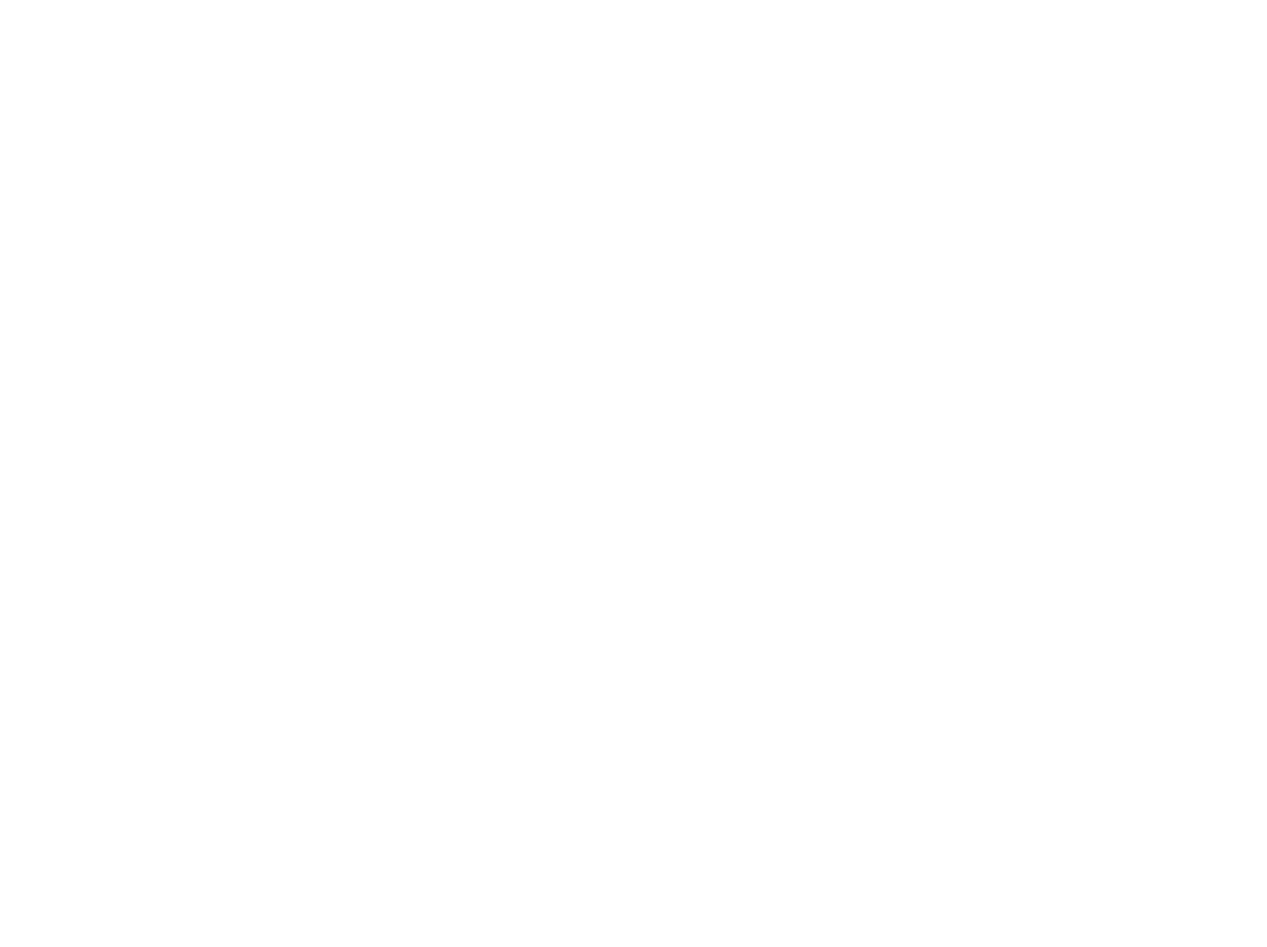
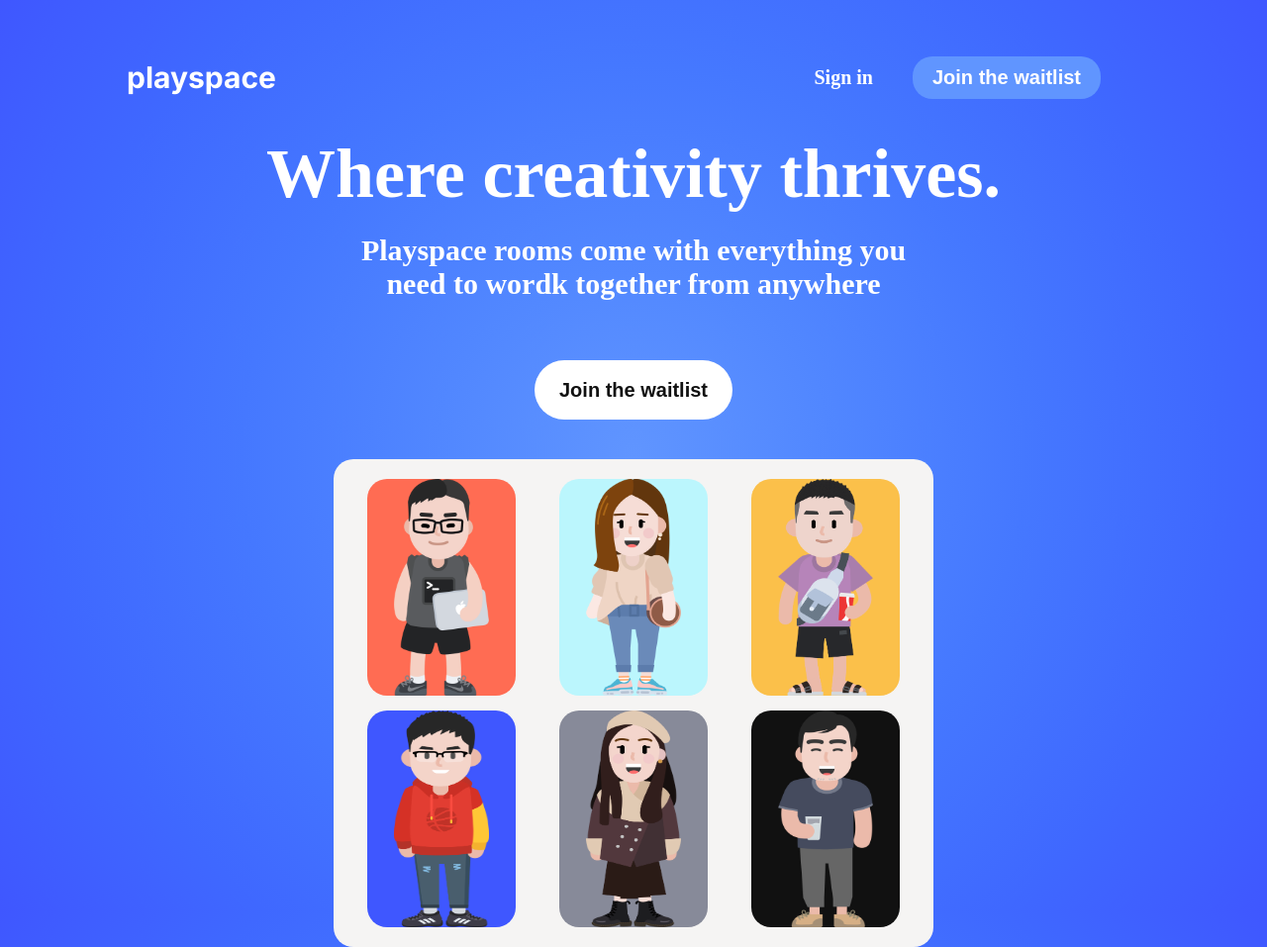
Before and after one commit to nescalan/css-grid-layout, a plain HTML site: page index.html in a window 1280 px wide. Shown: the whole page at 99% size. Before the commit the page ends 800 px from the top, so only its background shows below. Drawn offline with Linux system fonts and the light colour scheme.

Commit message:
Proyecto finalizado

```diff
--- a/css/style.css
+++ b/css/style.css
@@ -1,69 +1,152 @@
-@import url("https://fonts.googleapis.com/css2?family=Lato&display=swap");
-.wrapper {
-  display: grid;
-  grid-template-columns: repeat(3, 1fr);
-  grid-gap: 5px;
-  font-family: "Lato", sans-serif;
-  width: 550px;
+* {
+  box-sizing: border-box;
+  margin: 0;
+  padding: 0;
+}
+:root {
+  --black: #111;
+  --blue: #3f57ff;
+  --red: #ff6c53;
+  --white: #fff;
+  --yellow: #fbc04a;
 }
 
+html {
+  font-size: 62.5%;
+}
+body {
+  font-size: 1.6rem;
+  background-image: radial-gradient(
+    circle,
+    #6095ff,
+    #5187ff,
+    #4578ff,
+    #3f68ff,
+    #3f57ff
+  );
+}
+.wrapper {
+  margin: 60px auto;
+  width: 80%;
+  height: 100vh;
+}
+/* ----- Header ----- */
+header {
+  display: flex;
+  align-items: center;
+}
+header p {
+  float: left;
+  color: var(--white);
+  font-family: "Inter", sans-serif;
+  font-weight: 700;
+  font-size: 3rem;
+}
+header .menu {
+  width: 100%;
+  height: 0px;
+  display: flex;
+  justify-content: flex-end;
+  align-items: center;
+}
+header .menu .menu-item {
+  padding-right: 40px;
+  color: var(--white);
+  font-size: 2rem;
+  font-weight: 700;
+  list-style-type: none;
+}
+.button {
+  padding: 10px 20px;
+  color: var(--white);
+  font-size: 2rem;
+  font-weight: 700;
+  border: none;
+  border-radius: 20px;
+  background: #6095ff;
+}
+/* ----- Fin Header ----- */
+
+/* ----- Main ----- */
+main .hero {
+  margin: 40px 0;
+  text-align: center;
+}
+main .hero h1 {
+  margin-bottom: 20px;
+  color: var(--white);
+  font-weight: 700;
+  font-size: 7rem;
+}
+main .hero p {
+  margin-bottom: 60px;
+  color: var(--white);
+  font-weight: 700;
+  font-size: 3rem;
+}
+.button-primary {
+  width: 200px;
+  height: 60px;
+  padding: 10px 20px;
+  color: var(--black);
+  font-weight: 700;
+  font-size: 2rem;
+  border: none;
+  border-radius: 35px;
+  background: #fff;
+}
 .container {
-  background: turquoise;
-  width: 180px;
-  height: 180px;
+  margin: 0 auto;
+  padding: 20px;
+  width: 606px;
+  height: 493px;
+  display: grid;
+  grid-gap: 15px;
+  grid-template-columns: repeat(3, 1fr);
+  justify-items: center;
+  border-radius: 20px;
+  background: #f5f4f3;
 }
-
-.element, .element9, .element8, .element7, .element6, .element5, .element4, .element3, .element2, .element1 {
-  width: 60px;
-  height: 60px;
+.item-1 {
+  width: 150px;
+  height: 219px;
   text-align: center;
-  padding-top: 10px;
-  box-sizing: border-box;
+  border-radius: 20px;
+  background: var(--red);
 }
-
-.element1 {
-  background: papayawhip;
-  margin: 0;
+.item-2 {
+  width: 150px;
+  height: 219px;
+  text-align: center;
+  border-radius: 20px;
+  background: #bbf6fd;
 }
-
-.element2 {
-  background: papayawhip;
-  margin: 60px 0;
+.item-3 {
+  width: 150px;
+  height: 219px;
+  text-align: center;
+  border-radius: 20px;
+  background: var(--yellow);
 }
-
-.element3 {
-  background: papayawhip;
-  margin: 120px;
+.item-4 {
+  width: 150px;
+  height: 219px;
+  text-align: center;
+  border-radius: 20px;
+  background: var(--blue);
 }
-
-.element4 {
-  background: pink;
-  margin: 0 auto;
+.item-5 {
+  width: 150px;
+  height: 219px;
+  text-align: center;
+  border-radius: 20px;
+  background: #878a99;
 }
-
-.element5 {
-  background: pink;
-  margin: 60px auto;
+.item-6 {
+  width: 150px;
+  height: 219px;
+  text-align: center;
+  border-radius: 20px;
+  background: var(--black);
 }
-
-.element6 {
-  background: pink;
-  margin: 120px auto;
-}
-
-.element7 {
-  background: lightcyan;
-  margin: 0 0 0 auto;
-}
-
-.element8 {
-  background: lightcyan;
-  margin: 60px 0 0 auto;
-}
-
-.element9 {
-  background: lightcyan;
-  margin: 120px 0 0 auto;
-}
-
-/*# sourceMappingURL=style.css.map */
+/* ----- Fin Main ----- */
--- a/index.html
+++ b/index.html
@@ -5,7 +5,90 @@
     <meta http-equiv="X-UA-Compatible" content="IE=edge" />
     <meta name="viewport" content="width=device-width, initial-scale=1.0" />
     <title>Document</title>
+    <link rel="preconnect" href="https://fonts.gstatic.com" />
+    <link
+      href="https://fonts.googleapis.com/css2?family=Inter:wght@300;400;700&display=swap"
+      rel="stylesheet"
+    />
     <link rel="stylesheet" href="./css/style.css" />
   </head>
-  <body></body>
+  <body>
+    <div class="wrapper">
+      <header>
+        <p>playspace</p>
+        <ul class="menu">
+          <li class="menu-item">Sign in</li>
+          <li class="menu-item">
+            <input class="button" type="button" value="Join the waitlist" />
+          </li>
+        </ul>
+      </header>
+      <main>
+        <section class="hero">
+          <h1>Where creativity thrives.</h1>
+          <p>
+            Playspace rooms come with everything you <br />
+            need to wordk together from anywhere
+          </p>
+          <button class="button-primary">Join the waitlist</button>
+        </section>
+        <section class="container">
+          <div class="item-1">
+            <img
+              src="./img/gee_me_001.png"
+              width="96px"
+              height="219px"
+              alt=""
+              srcset=""
+            />
+          </div>
+          <div class="item-2">
+            <img
+              src="./img/gee_me_002.png"
+              width="96px"
+              height="219px"
+              alt=""
+              srcset=""
+            />
+          </div>
+          <div class="item-3">
+            <img
+              src="./img/gee_me_003.png"
+              width="96px"
+              height="219px"
+              alt=""
+              srcset=""
+            />
+          </div>
+          <div class="item-4">
+            <img
+              src="./img/gee_me_016.png"
+              width="96px"
+              height="219px"
+              alt=""
+              srcset=""
+            />
+          </div>
+          <div class="item-5">
+            <img
+              src="./img/gee_me_018.png"
+              width="96px"
+              height="219px"
+              alt=""
+              srcset=""
+            />
+          </div>
+          <div class="item-6">
+            <img
+              src="./img/gee_me_056.png"
+              width="96px"
+              height="219px"
+              alt=""
+              srcset=""
+            />
+          </div>
+        </section>
+      </main>
+    </div>
+  </body>
 </html>
```
Also changed, not shown: img/gee_me_001.png (added), img/gee_me_002.png (added), img/gee_me_003.png (added), img/gee_me_016.png (added), img/gee_me_018.png (added), img/gee_me_056.png (added).
